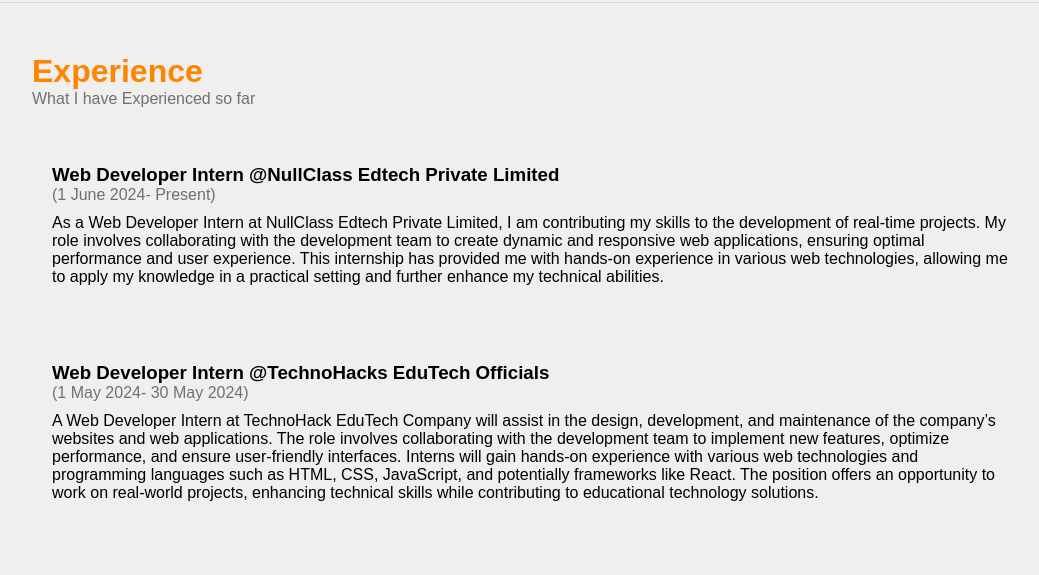
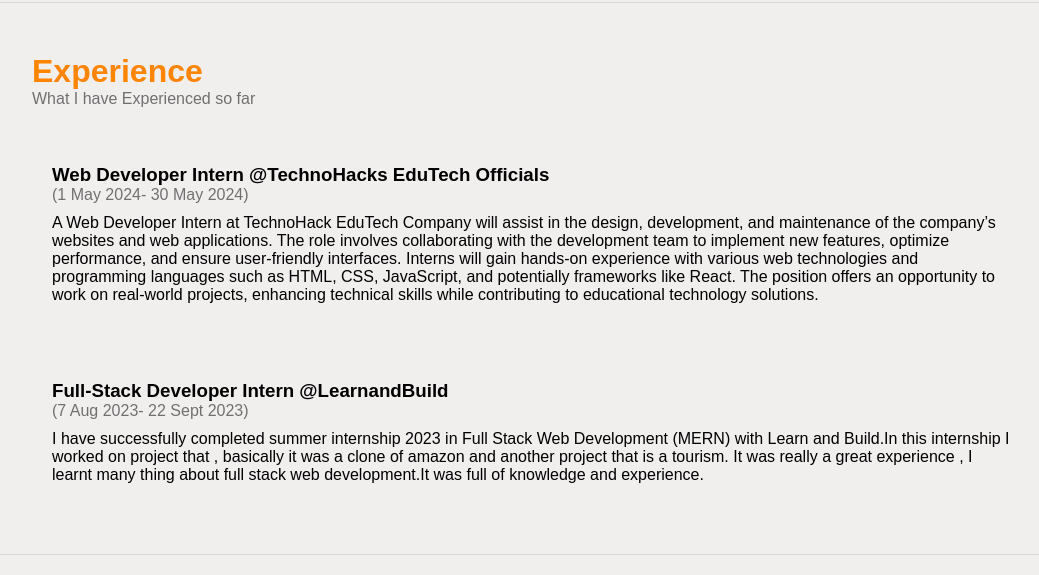
Before and after one commit to raviranjan0/myportfolio, a plain HTML site: page index.html in a window 1280 px wide. Shown: the part 1080-1655 px from the top of the page, without its empty margins (96-1135 px from the left). Drawn offline with nearby package versions, Linux system fonts and the light colour scheme.

Commit message:
new changes

```diff
--- a/index.html
+++ b/index.html
@@ -113,19 +113,6 @@
 
       <h1>Experience</h1>
       <span class="s1">What I have Experienced so far </span>
-      <div class="My-Experienced">
-        <h3 class="Internship"> Web Developer Intern @NullClass Edtech Private Limited</h3>
-        <span class="s1">(1 June 2024- Present)</span>
-        <div class="intern">
-          As a Web Developer Intern at NullClass Edtech Private Limited, I am contributing my skills to the development
-          of
-          real-time projects. My role involves collaborating with the development team to create dynamic and responsive
-          web applications, ensuring optimal performance and user experience. This internship has provided me with
-          hands-on experience in various web technologies, allowing me to apply my knowledge in a practical setting and
-          further enhance my technical abilities.
-
-        </div>
-      </div>
 
 
       <div class="My-Experienced">
```
